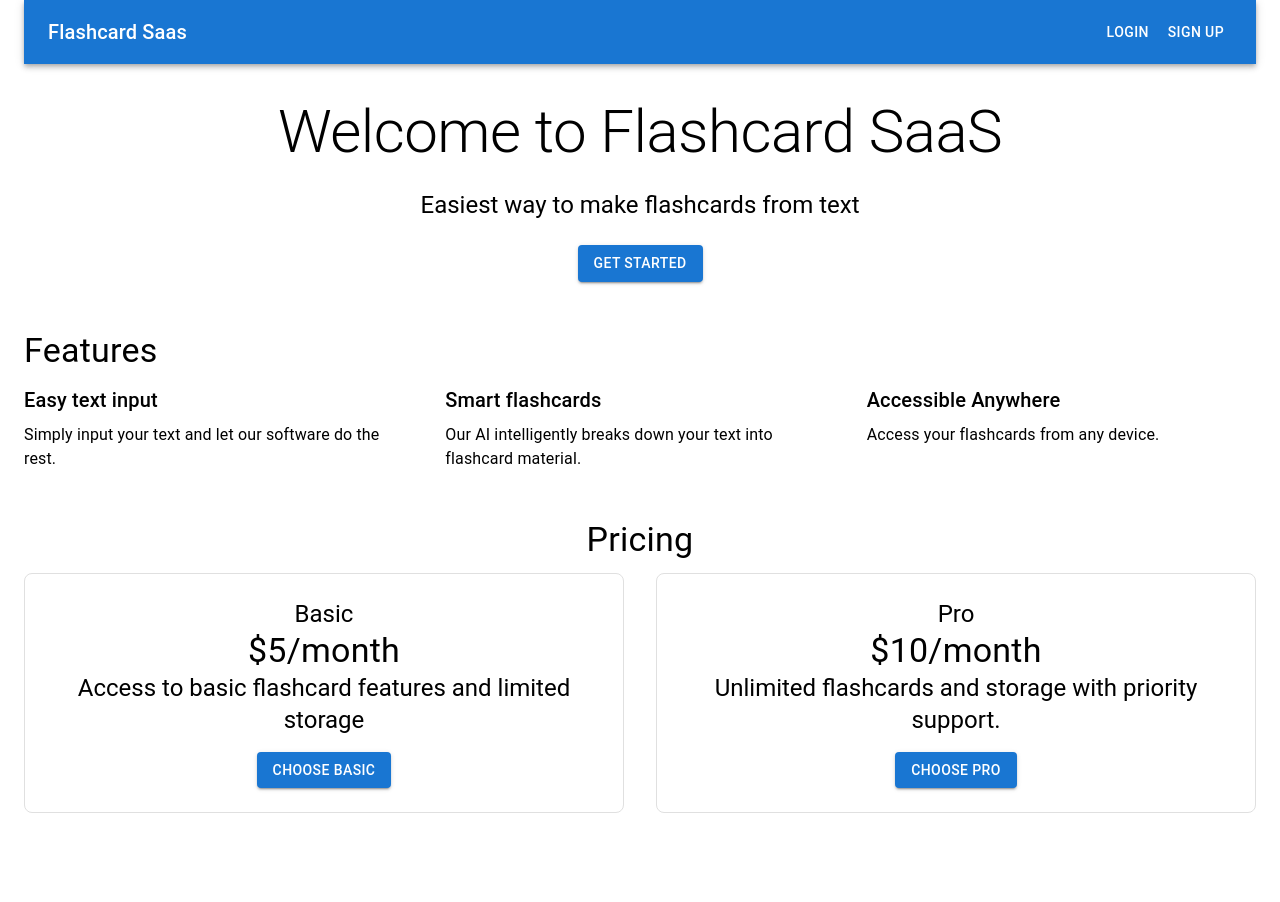
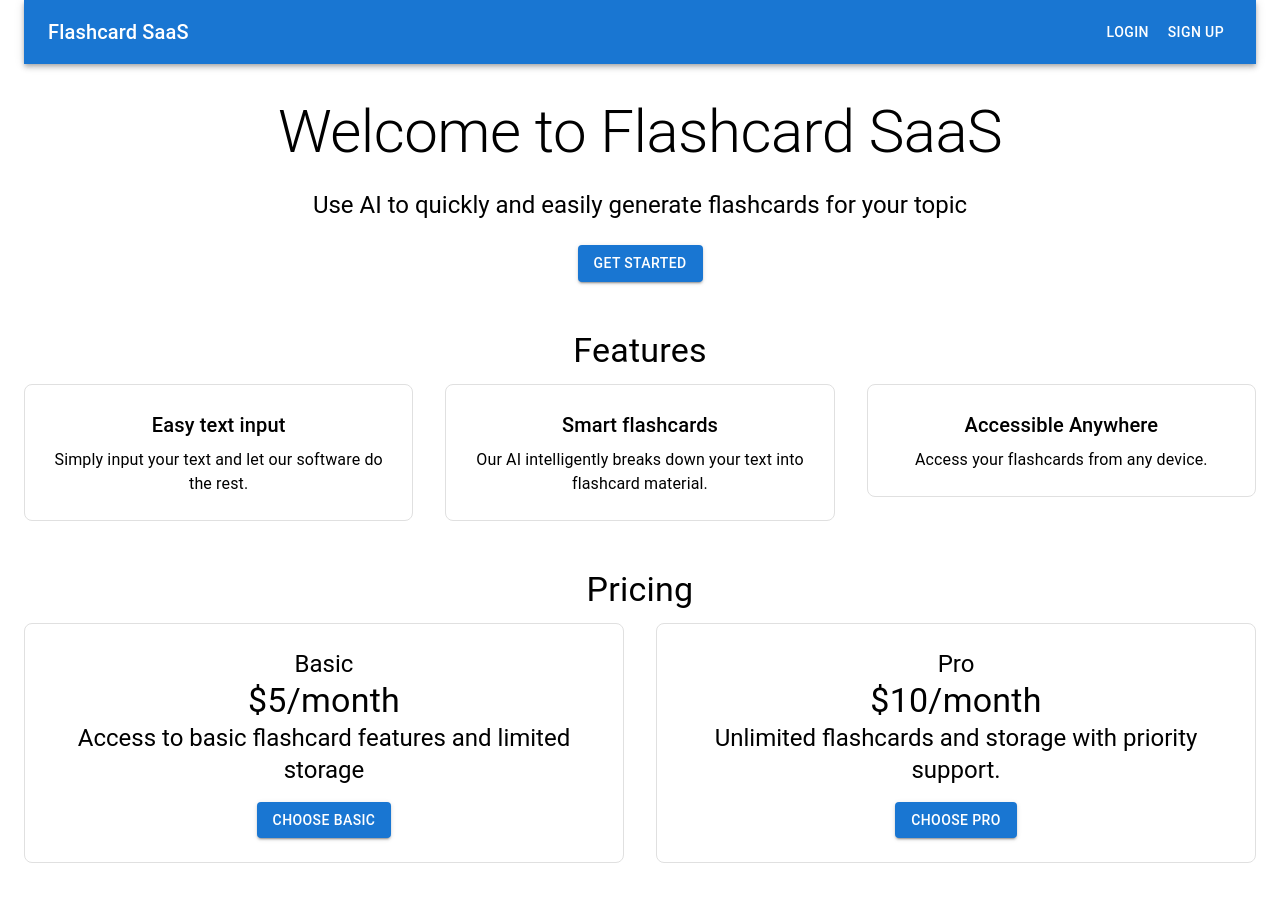
Before and after one commit to jacintogomez/flashcard-saas, a Next.js app: page / in a window 1280 px wide. Shown: the top 902 px of the page. Before the commit the page ends 861 px from the top, so only its background shows below. Built offline with nearby package versions, Linux system fonts and the light colour scheme; no server answers.

Commit message:
Navigation for signed-in/signed-out

```diff
--- a/app/page.js
+++ b/app/page.js
@@ -4,8 +4,10 @@ import {SignedIn,SignedOut,UserButton} from '@clerk/nextjs';
 import {AppBar, Box, Button, Container, Grid, Toolbar, Typography} from "@mui/material";
 import Head from "next/head";
 import React from "react";
+import {useRouter} from "next/navigation";
 
 export default function Home() {
+    const router=useRouter();
     const handlesubmit=async ()=>{
         const checkoutsession=await fetch('/api/checkout_session',{
             method:'POST',
@@ -34,7 +36,7 @@ export default function Home() {
 
       <AppBar position='static'>
         <Toolbar>
-          <Typography variant='h6' style={{flexGrow:1}}>Flashcard Saas</Typography>
+          <Typography variant='h6' style={{flexGrow:1}}>Flashcard SaaS</Typography>
           <SignedOut>
             <Button color='inherit' href='/sign-in'>Login</Button>
             <Button color='inherit' href='/sign-up'>Sign Up</Button>
@@ -48,36 +50,48 @@ export default function Home() {
           <Typography variant='h2' gutterBottom>Welcome to Flashcard SaaS</Typography>
           <Typography variant='h5' gutterBottom>
               {' '}
-              Easiest way to make flashcards from text
+              Use AI to quickly and easily generate flashcards for your topic
           </Typography>
-          <Button variant='contained' color='primary' sx={{mt:2}}>Get started</Button>
+          <SignedOut>
+            <Button variant='contained' color='primary' sx={{mt:2}} onClick={()=>router.push('/sign-up')}>Get started</Button>
+          </SignedOut>
+          <SignedIn>
+              <Button variant='contained' color='primary' sx={{mt:2,mr:1,ml:1}} onClick={()=>router.push('/flashcards')}>My Cards</Button>
+              <Button variant='contained' color='primary' sx={{mt:2,mr:1,ml:1}} onClick={()=>router.push('/generate')}>Generate New</Button>
+          </SignedIn>
       </Box>
 
-    <Box sx={{my:6}}>
+    <Box sx={{my:6}} textAlign='center'>
         <Typography variant='h4' gutterBottom>
             Features
         </Typography>
         <Grid container spacing={4}>
             <Grid item xs={12} md={4}>
+                <Box sx={{p:3,border:'1px solid',borderColor:'grey.300',borderRadius:2}}>
                     <Typography variant='h6' gutterBottom>Easy text input</Typography>
                     <Typography>
                         {' '}
                         Simply input your text and let our software do the rest.
                     </Typography>
+                </Box>
             </Grid>
             <Grid item xs={12} md={4}>
+                <Box sx={{p:3,border:'1px solid',borderColor:'grey.300',borderRadius:2}}>
                     <Typography variant='h6' gutterBottom>Smart flashcards</Typography>
                     <Typography>
                         {' '}
                         Our AI intelligently breaks down your text into flashcard material.
                     </Typography>
+                </Box>
             </Grid>
             <Grid item xs={12} md={4}>
+                <Box sx={{p:3,border:'1px solid',borderColor:'grey.300',borderRadius:2}}>
                     <Typography variant='h6' gutterBottom>Accessible Anywhere</Typography>
                     <Typography>
                         {' '}
                         Access your flashcards from any device.
                     </Typography>
+                </Box>
             </Grid>
         </Grid>
     </Box>
```
Lines whose indentation alone changed are shown as unchanged.
